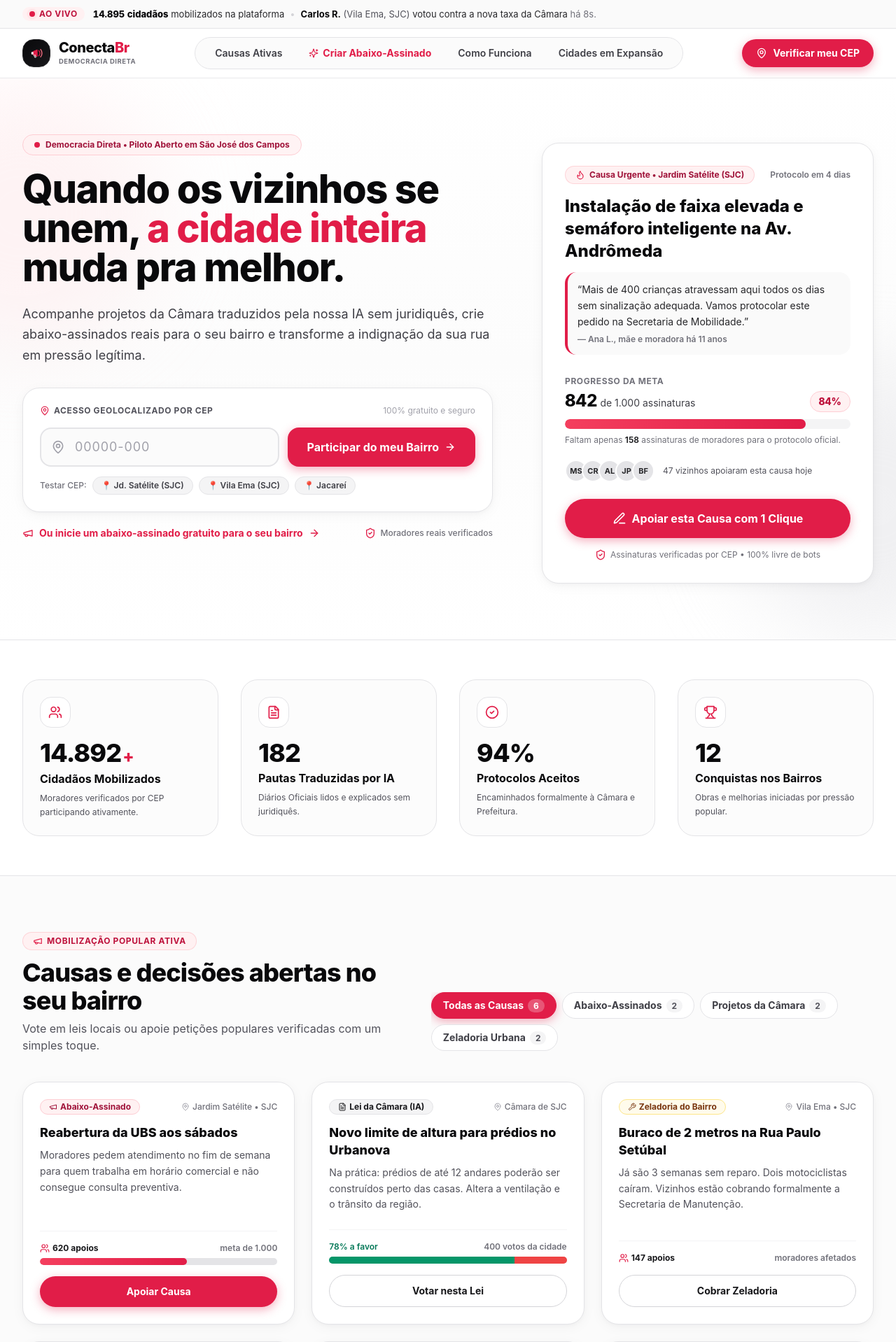
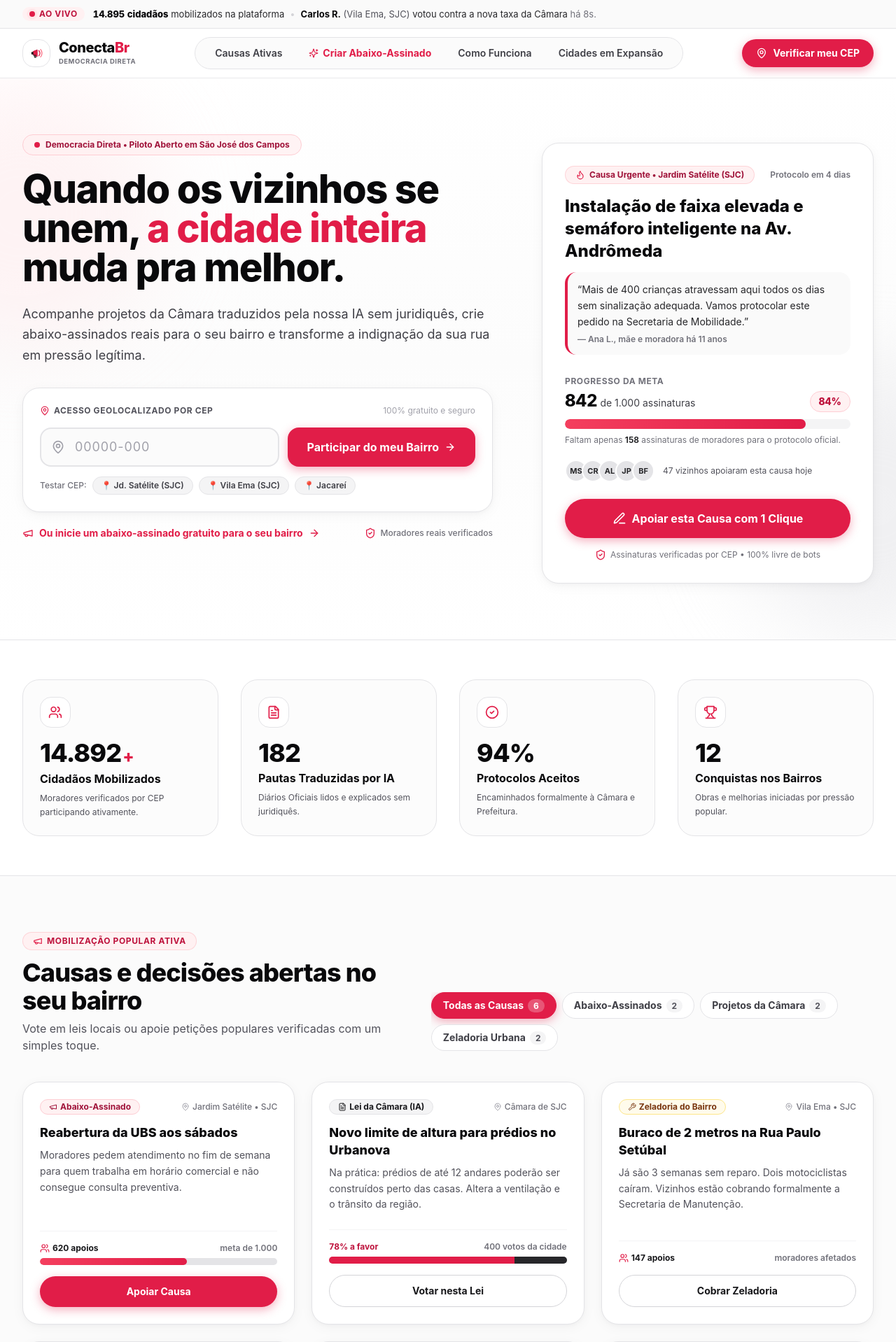
Before and after one commit to rogercora/connecta, a Next.js app: page / in a window 1280 px wide. Shown: the top 1918 px of the page at 70% size. Built offline with nearby package versions, Linux system fonts and the light colour scheme.

Commit message:
style: set logo background to white, change vote buttons to crimson, and solid red background for Cobrar button

```diff
--- a/src/components/feed/PautaIACard.tsx
+++ b/src/components/feed/PautaIACard.tsx
@@ -74,10 +74,10 @@ export const PautaIACard: React.FC<PautaIACardProps> = ({ pauta }) => {
           <button
             onClick={handleConcordar}
             disabled={hasVoted}
-            className={`flex items-center justify-center space-x-1.5 py-3 px-3 rounded-full font-black text-xs transition-all shadow-sm cursor-pointer ${
+            className={`flex items-center justify-center space-x-1.5 py-3 px-3 rounded-full font-black text-xs transition-all shadow-crimson-btn cursor-pointer ${
               userVote === 'concordar'
-                ? 'bg-emerald-700 text-white ring-2 ring-emerald-500'
-                : 'bg-emerald-600 hover:bg-emerald-700 text-white active:scale-95'
+                ? 'bg-crimson-800 text-white ring-2 ring-crimson-500'
+                : 'bg-crimson-600 hover:bg-crimson-700 text-white active:scale-95'
             } ${hasVoted && userVote !== 'concordar' ? 'opacity-50 cursor-not-allowed' : ''}`}
           >
             <Check className="w-4 h-4 stroke-[3]" />
@@ -89,7 +89,7 @@ export const PautaIACard: React.FC<PautaIACardProps> = ({ pauta }) => {
             disabled={hasVoted}
             className={`flex items-center justify-center space-x-1.5 py-3 px-3 rounded-full font-black text-xs transition-all shadow-sm cursor-pointer ${
               userVote === 'discordar'
-                ? 'bg-red-800 text-white ring-2 ring-red-500'
+                ? 'bg-zinc-800 text-white ring-2 ring-zinc-500'
                 : 'bg-zinc-950 hover:bg-zinc-800 text-white active:scale-95'
             } ${hasVoted && userVote !== 'discordar' ? 'opacity-50 cursor-not-allowed' : ''}`}
           >
--- a/src/components/landing/LandingNavbar.tsx
+++ b/src/components/landing/LandingNavbar.tsx
@@ -15,10 +15,10 @@ export const ConectaBrLogo: React.FC<{ className?: string; inverted?: boolean }>
 }) => (
   <span className={`inline-flex items-center gap-3 ${className}`}>
     <span
-      className={`relative flex h-10 w-10 shrink-0 items-center justify-center rounded-2xl shadow-sm transition-transform hover:scale-105 ${
+      className={`relative flex h-10 w-10 shrink-0 items-center justify-center rounded-2xl shadow-xs transition-transform hover:scale-105 ${
         inverted
           ? 'bg-zinc-900 border border-zinc-800'
-          : 'bg-gradient-to-br from-zinc-950 to-zinc-900 border border-zinc-800'
+          : 'bg-white border border-zinc-200 shadow-xs'
       }`}
     >
       <svg viewBox="0 0 40 40" className="h-6 w-6" fill="none" xmlns="http://www.w3.org/2000/svg">
@@ -26,12 +26,18 @@ export const ConectaBrLogo: React.FC<{ className?: string; inverted?: boolean }>
         <path
           d="M 12 16 L 22 12 L 22 28 L 12 24 Z"
           fill="#E11D48"
-          stroke="#E11D48"
+          stroke="#BE123C"
           strokeWidth="1.5"
           strokeLinejoin="round"
         />
-        <rect x="8" y="17" width="5" height="6" rx="1.5" fill="#FFFFFF" />
-        <path d="M 14 24 L 16 30 L 19 30 L 17 24" stroke="#FFFFFF" strokeWidth="1.5" strokeLinecap="round" />
+        <rect x="8" y="17" width="5" height="6" rx="1.5" fill={inverted ? '#FFFFFF' : '#18181B'} />
+        <path
+          d="M 14 24 L 16 30 L 19 30 L 17 24"
+          stroke={inverted ? '#FFFFFF' : '#18181B'}
+          strokeWidth="1.8"
+          strokeLinecap="round"
+          strokeLinejoin="round"
+        />
         {/* Ondas sonoras de pressão popular */}
         <path d="M 26 14 A 9 9 0 0 1 26 26" stroke="#E11D48" strokeWidth="2.5" strokeLinecap="round" />
         <path d="M 30 11 A 14 14 0 0 1 30 29" stroke="#FB7185" strokeWidth="2.2" strokeLinecap="round" />
--- a/src/components/landing/ProcessesSection.tsx
+++ b/src/components/landing/ProcessesSection.tsx
@@ -182,20 +182,20 @@ export const ProcessesSection: React.FC<ProcessesSectionProps> = ({ userProcesse
               indicator = (
                 <div>
                   <div className="flex justify-between text-xs font-semibold">
-                    <span className="text-emerald-700">{pctFavor}% a favor</span>
+                    <span className="text-crimson-700 font-bold">{pctFavor}% a favor</span>
                     <span className="text-zinc-500">{formatNumber(favor + contra)} votos da cidade</span>
                   </div>
                   <div className="mt-1.5 flex h-2.5 overflow-hidden rounded-full bg-zinc-200">
-                    <div className="bg-emerald-600 transition-all duration-500" style={{ width: `${pctFavor}%` }} />
-                    <div className="bg-red-500 transition-all duration-500" style={{ width: `${100 - pctFavor}%` }} />
+                    <div className="bg-crimson-600 transition-all duration-500" style={{ width: `${pctFavor}%` }} />
+                    <div className="bg-zinc-800 transition-all duration-500" style={{ width: `${100 - pctFavor}%` }} />
                   </div>
                 </div>
               );
 
               if (mine) {
                 action = (
-                  <p className="flex items-center justify-center gap-1.5 rounded-full bg-emerald-50 border border-emerald-200 py-3 text-sm font-bold text-emerald-800">
-                    <CheckCircle2 className="h-4 w-4 text-emerald-600" />
+                  <p className="flex items-center justify-center gap-1.5 rounded-full bg-crimson-50 border border-crimson-200 py-3 text-sm font-bold text-crimson-800">
+                    <CheckCircle2 className="h-4 w-4 text-crimson-600" />
                     Você votou {mine === 'favor' ? 'a favor' : 'contra'}
                   </p>
                 );
@@ -205,14 +205,14 @@ export const ProcessesSection: React.FC<ProcessesSectionProps> = ({ userProcesse
                     <button
                       type="button"
                       onClick={() => vote(item.id, 'favor')}
-                      className="inline-flex items-center justify-center gap-1.5 rounded-full border-2 border-emerald-600 bg-white py-2.5 text-xs font-bold text-emerald-800 hover:bg-emerald-50 cursor-pointer"
+                      className="inline-flex items-center justify-center gap-1.5 rounded-full border-2 border-crimson-600 bg-crimson-600 py-2.5 text-xs font-bold text-white hover:bg-crimson-700 shadow-crimson-btn cursor-pointer"
                     >
                       <ThumbsUp className="h-3.5 w-3.5" /> A favor
                     </button>
                     <button
                       type="button"
                       onClick={() => vote(item.id, 'contra')}
-                      className="inline-flex items-center justify-center gap-1.5 rounded-full border-2 border-red-500 bg-white py-2.5 text-xs font-bold text-red-700 hover:bg-red-50 cursor-pointer"
+                      className="inline-flex items-center justify-center gap-1.5 rounded-full border-2 border-zinc-900 bg-zinc-900 py-2.5 text-xs font-bold text-white hover:bg-zinc-800 cursor-pointer"
                     >
                       <ThumbsDown className="h-3.5 w-3.5" /> Contra
                     </button>
--- a/src/components/layout/BottomNav.tsx
+++ b/src/components/layout/BottomNav.tsx
@@ -26,15 +26,15 @@ export const BottomNav: React.FC = () => {
 
           if (item.isCenterButton) {
             return (
-              <div key={item.label} className="flex flex-col items-center justify-center -mt-5">
+              <div key={item.label} className="flex flex-col items-center justify-center -mt-6">
                 <a
                   href={item.href}
-                  className="w-13 h-13 rounded-full bg-crimson-600 hover:bg-crimson-700 active:scale-95 text-white flex items-center justify-center shadow-crimson-btn transition-transform border-4 border-white"
+                  className="w-14 h-14 rounded-full bg-crimson-600 hover:bg-crimson-700 active:scale-95 text-white flex items-center justify-center shadow-lg shadow-crimson-600/40 transition-transform border-4 border-white cursor-pointer"
                   aria-label="Cobrar zeladoria ou postar"
                 >
-                  <Icon className="w-6 h-6 stroke-[2.2] text-white" />
+                  <Icon className="w-6 h-6 stroke-[2.4] text-white" />
                 </a>
-                <span className="text-[10px] font-bold text-crimson-700 mt-0.5">
+                <span className="text-[11px] font-black text-crimson-700 mt-0.5 tracking-tight">
                   {item.label}
                 </span>
               </div>
--- a/src/components/layout/Header.tsx
+++ b/src/components/layout/Header.tsx
@@ -8,21 +8,21 @@ export const Header: React.FC = () => {
   return (
     <header className="fixed top-0 left-0 right-0 h-14 bg-white/95 backdrop-blur-md border-b border-zinc-200 z-40 px-4">
       <div className="max-w-md mx-auto h-full flex items-center justify-between">
-        {/* Logo ConectaBr com Megafone Cívico */}
-        <Link href="/feed" className="flex items-center gap-2 select-none group">
-          <span className="flex h-8 w-8 items-center justify-center rounded-xl bg-zinc-950 text-white shadow-xs group-hover:scale-105 transition-transform">
+        {/* Logo ConectaBr com Megafone Cívico (Fundo Branco) */}
+        <Link href="/feed" className="flex items-center gap-2.5 select-none group">
+          <span className="flex h-9 w-9 items-center justify-center rounded-xl bg-white border border-zinc-200 shadow-xs group-hover:scale-105 transition-transform">
             <svg viewBox="0 0 40 40" className="h-5 w-5" fill="none" xmlns="http://www.w3.org/2000/svg">
               <path
                 d="M 12 16 L 22 12 L 22 28 L 12 24 Z"
                 fill="#E11D48"
-                stroke="#E11D48"
+                stroke="#BE123C"
                 strokeWidth="1.5"
                 strokeLinejoin="round"
               />
-              <rect x="8" y="17" width="5" height="6" rx="1.5" fill="#FFFFFF" />
-              <path d="M 14 24 L 16 30 L 19 30 L 17 24" stroke="#FFFFFF" strokeWidth="1.5" strokeLinecap="round" />
-              <path d="M 26 14 A 9 9 0 0 1 26 26" stroke="#E11D48" strokeWidth="2.5" strokeLinecap="round" />
-              <path d="M 30 11 A 14 14 0 0 1 30 29" stroke="#FB7185" strokeWidth="2.2" strokeLinecap="round" />
+              <rect x="8" y="17" width="4.5" height="6" rx="1" fill="#18181B" />
+              <path d="M 14 24 L 16 30 L 19 30 L 17 24" stroke="#18181B" strokeWidth="1.8" strokeLinecap="round" strokeLinejoin="round" />
+              <path d="M 25 15 A 8 8 0 0 1 25 25" stroke="#E11D48" strokeWidth="2.5" strokeLinecap="round" />
+              <path d="M 29 12 A 13 13 0 0 1 29 28" stroke="#FB7185" strokeWidth="2.2" strokeLinecap="round" />
             </svg>
           </span>
           <span className="font-display font-extrabold text-xl tracking-tight text-zinc-950">
```
Also changed, not shown: src/components/landing/FeaturedPetitionCard.tsx (+4 -5 lines), src/prompts/summarizer.ts (line endings or trailing spaces).
